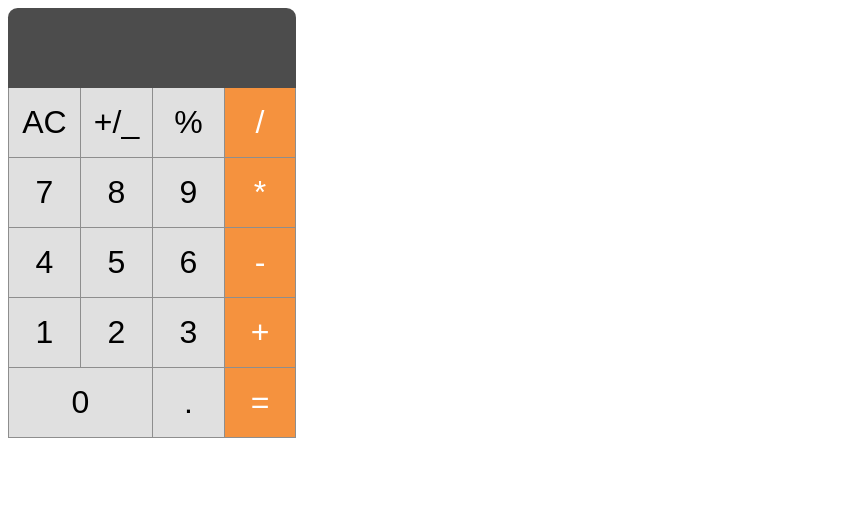
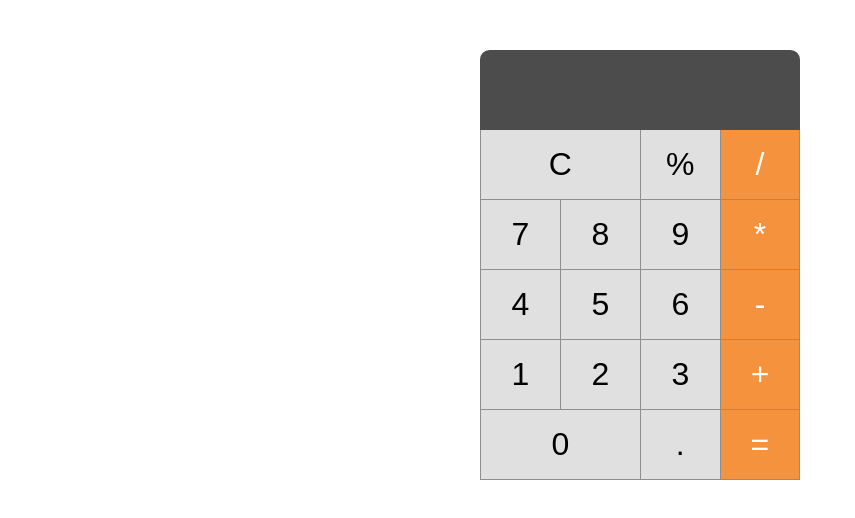
Before and after one commit to it6/calculator, a React (Create React App) app: page / in a window 1280 px wide. Shown: the top 518 px of the page, without its empty margins (0-855 px from the left). Built offline with nearby package versions, Linux system fonts and the light colour scheme.

Commit message:
update fonts, calculate result

```diff
--- a/public/index.html
+++ b/public/index.html
@@ -4,6 +4,8 @@
     <meta charset="utf-8">
     <meta name="viewport" content="width=device-width, initial-scale=1, shrink-to-fit=no">
     <meta name="theme-color" content="#000000">
+
+    <link href="https://fonts.googleapis.com/css?family=Roboto" rel="stylesheet">
     <!--
       manifest.json provides metadata used when your web app is added to the
       homescreen on Android. See https://developers.google.com/web/fundamentals/engage-and-retain/web-app-manifest/
--- a/src/App.css
+++ b/src/App.css
@@ -1,5 +1,12 @@
+body {
+  font-family: 'Roboto', sans-serif;
+  display: flex;
+  justify-content: center;
+  margin-top: 50px;
+}
+
 .calculator {
-  width: 18em;
+  width: 20em;
 }
 
 .row {
@@ -22,8 +29,9 @@
   color: white;
 }
 
-.row:last-of-type button:first-child {
-  flex-grow: 2.8;
+.row:last-of-type button:first-child,
+.row:nth-of-type(2) button:first-child {
+  flex-grow: 2.65;
 }
 
 .button {
--- a/src/App.js
+++ b/src/App.js
@@ -6,14 +6,25 @@ class App extends Component {
   };
 
   calculateResult(inputCalculation) {
-    const operations = inputCalculation.split(/[\d]/).filter(Boolean),
-      numbers = inputCalculation.split(/[%x+\-÷]+/);
+    let operations = inputCalculation.split(/[\d]/).filter(Boolean),
+      numbers = inputCalculation.split(/[%*+/\-÷]+/).map(Number),
+      result = numbers.reduce((number1, number2, index) => {
+        switch (operations[index - 1]) {
+          case '+':
+            return number1 + number2;
+          case '-':
+            return number1 - number2;
+          case '%':
+            return number1 % number2;
+          case '*':
+            return number1 * number2;
+          case '/':
+            return number1 / number2;
+        }
+      });
+    console.log(operations, numbers, result);
 
-    // let result = ;
-    for (var i = 1; i < numbers.length; i++) {
-      // result = operate(numbers[i])
-    }
-    console.log(numbers, operations);
+    this.setState({ summary: result.toString() });
   }
 
   handleClick = event => {
@@ -22,6 +33,9 @@ class App extends Component {
     switch (event.target.innerText) {
       case '=':
         this.calculateResult(this.state.summary.slice());
+        break;
+      case 'C':
+        this.setState({ summary: '' });
         break;
       case '+':
       case '%':
@@ -44,12 +58,31 @@ class App extends Component {
   };
 
   render() {
+    let buttonsArray = [
+      'C',
+      '%',
+      '/',
+      '7',
+      '8',
+      '9',
+      '*',
+      '4',
+      '5',
+      '6',
+      '-',
+      '1',
+      '2',
+      '3',
+      '+',
+      '0',
+      '.',
+      '='
+    ];
     return (
       <div className="calculator" onClick={this.handleClick}>
         <div className="row top">{this.state.summary}</div>
         <div className="row">
-          <CalcButton value="AC" />
-          <CalcButton value="+/_" />
+          <CalcButton value="C" />
           <CalcButton value="%" />
           <CalcButton value="/" />
         </div>
```
